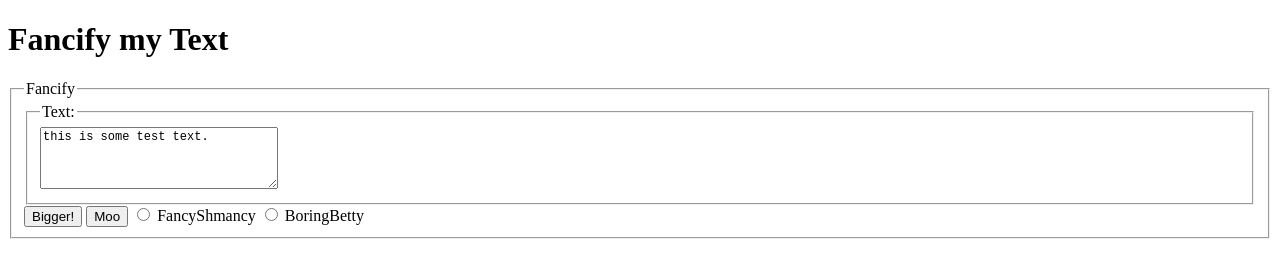
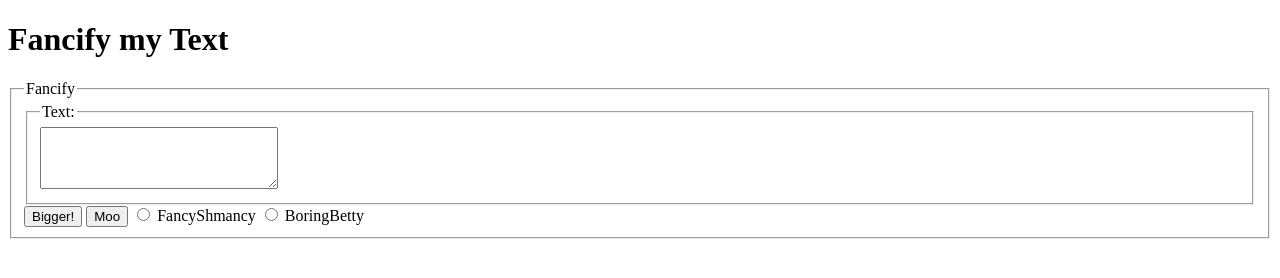
Before and after one commit to TrisdonZepeda/assignment4.github.io, a plain HTML site: page index.html in a window 1280 px wide. Drawn offline with Linux system fonts and the light colour scheme.

Commit message:
Update index.html

```diff
--- a/index.html
+++ b/index.html
@@ -18,7 +18,7 @@
 
 		<fieldset>
 		<legend>Text:</legend>
-		<textarea id ="textBox" name ="textBox" rows ="4" cols="30" style="font-size: 12px">this is some test text.</textarea>
+		<textarea id ="textBox" name ="textBox" rows ="4" cols="30" style="font-size: 12px"></textarea>
 		</fieldset>
 
 		<button type="button" onclick="biggerButton()">Bigger!</button>
```
